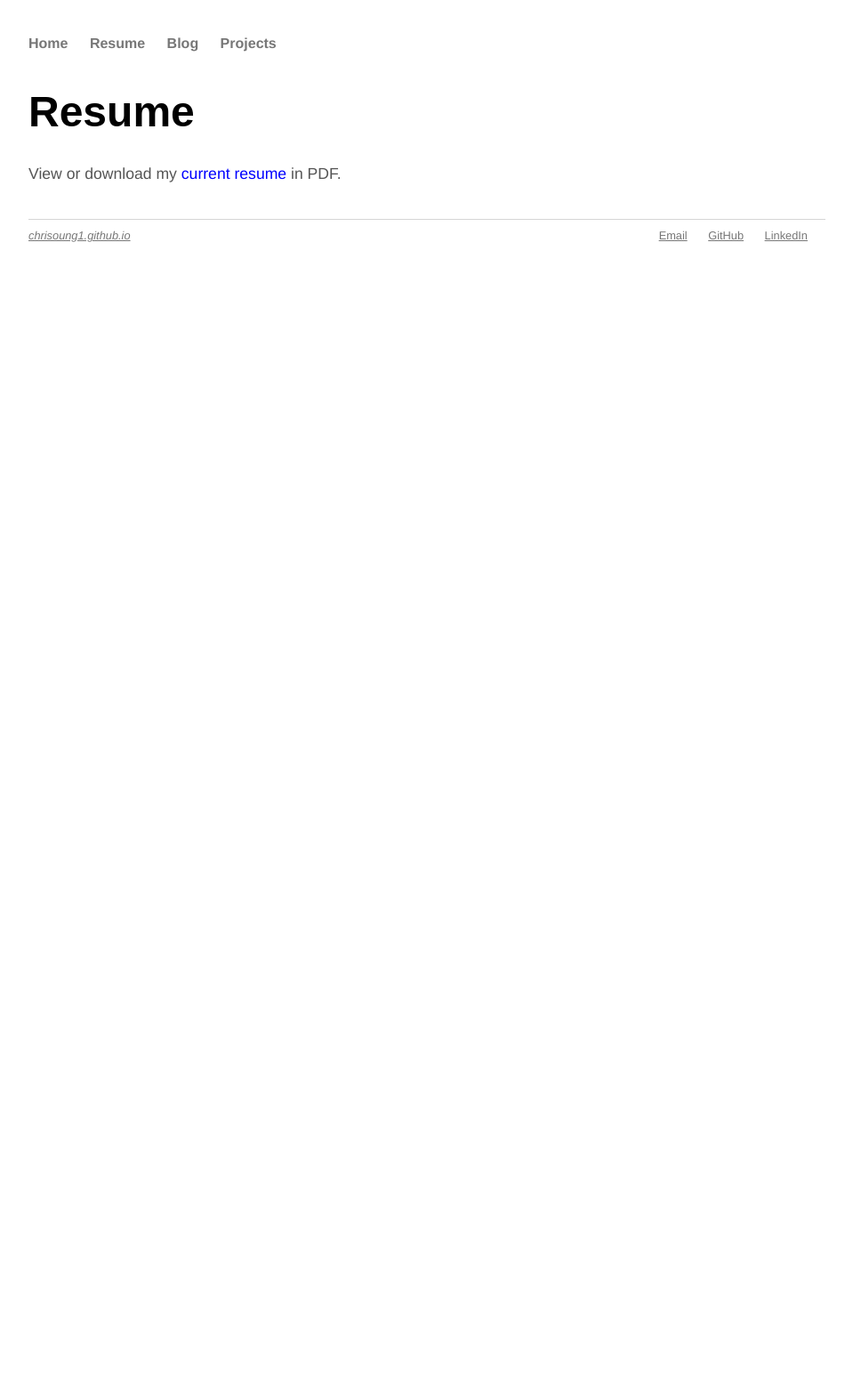
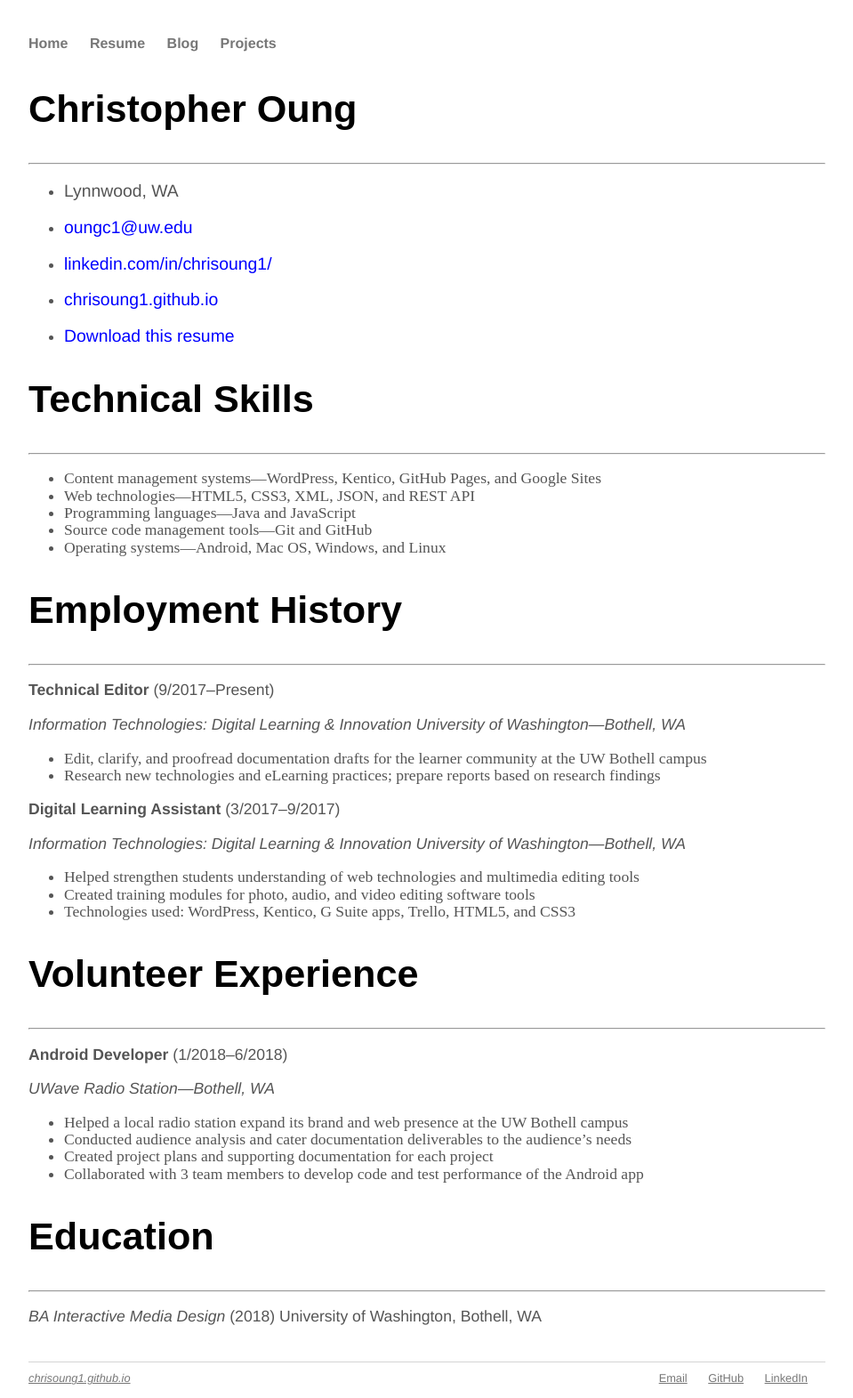
Before and after one commit to chriso23/chriso23.github.io, a Jekyll site: the page built from resume/index.md, in a window 1280 px wide. Shown: the whole page at 89% size, without its empty margins (160-1119 px from the left). Built offline with Jekyll 4.4.1, drawn with Linux system fonts in a browser that asks for light colours; before the commit the page ends 900 px from its top, so only the background shows below that.

Commit message:
Update index.md

```diff
--- a/resume/index.md
+++ b/resume/index.md
@@ -3,6 +3,63 @@ layout: default
 title: Resume | Chris Oung
 ---
 
-# Resume
+## Christopher Oung
+---
 
-View or download my [current resume](https://drive.google.com/file/d/11KD4QkKtaVGDSB9OjL0bex2N55PkBEYn/view?usp=sharing) in PDF.
+- Lynnwood, WA
+
+- [oungc1@uw.edu](oungc1@uw.edu)
+
+- [linkedin.com/in/chrisoung1/](https://linkedin.com/in/chrisoung1/)
+
+- [chrisoung1.github.io](https://chrisoung1.github.io)
+
+- [Download this resume](https://drive.google.com/file/d/11KD4QkKtaVGDSB9OjL0bex2N55PkBEYn/view?usp=sharing)
+
+
+## Technical Skills
+---
+
+- Content management systems—WordPress, Kentico, GitHub Pages, and Google Sites
+- Web technologies—HTML5, CSS3, XML, JSON, and REST API
+- Programming languages—Java and JavaScript
+- Source code management tools—Git and GitHub
+- Operating systems—Android, Mac OS, Windows, and Linux
+
+## Employment History
+---
+
+**Technical Editor** (9/2017–Present)
+
+*Information Technologies: Digital Learning & Innovation*
+*University of Washington—Bothell, WA*
+
+- Edit, clarify, and proofread documentation drafts for the learner community at the UW Bothell campus
+- Research new technologies and eLearning practices; prepare reports based on research findings
+
+**Digital Learning Assistant** (3/2017–9/2017)
+
+*Information Technologies: Digital Learning & Innovation*
+*University of Washington—Bothell, WA*
+
+- Helped strengthen students understanding of web technologies and multimedia editing tools
+- Created training modules for photo, audio, and video editing software tools
+- Technologies used: WordPress, Kentico, G Suite apps, Trello, HTML5, and CSS3
+
+## Volunteer Experience
+---
+
+**Android Developer** (1/2018–6/2018)
+
+*UWave Radio Station—Bothell, WA*
+
+- Helped a local radio station expand its brand and web presence at the UW Bothell campus
+- Conducted audience analysis and cater documentation deliverables to the audience’s needs
+- Created project plans and supporting documentation for each project
+- Collaborated with 3 team members to develop code and test performance of the Android app
+
+## Education
+---
+
+*BA Interactive Media Design* (2018)
+University of Washington, Bothell, WA
```
